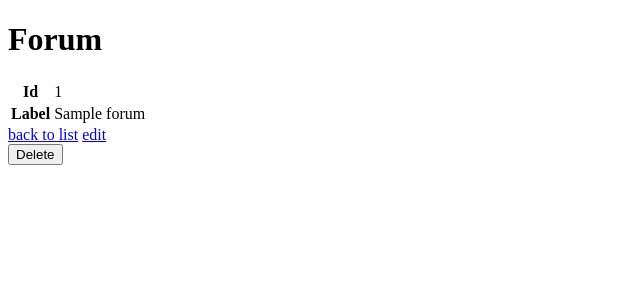
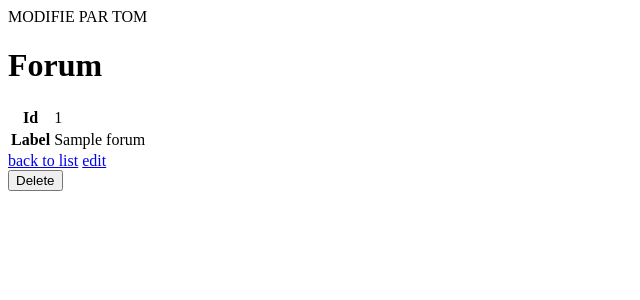
Before and after one commit to marcmoulin/atelier_symfony, a Symfony app: template templates/admin_forum/show.html.twig in a window 1280 px wide. Shown: the top 300 px of the page, without its empty margins (0-640 px from the left). Run offline with Twig, Linux system fonts and the light colour scheme; the template is opened without the code that fills it: most values are stand-ins (such as "Sample title", 1, 10 or a date in 2020); some libraries are stand-ins or nearby versions.

Commit message:
Modif TOM

```diff
--- a/templates/base.html.twig
+++ b/templates/base.html.twig
@@ -14,6 +14,7 @@
         {% endblock %}
     </head>
     <body>
+        MODIFIE PAR TOM
         {% block body %}{% endblock %}
     </body>
 </html>
```
